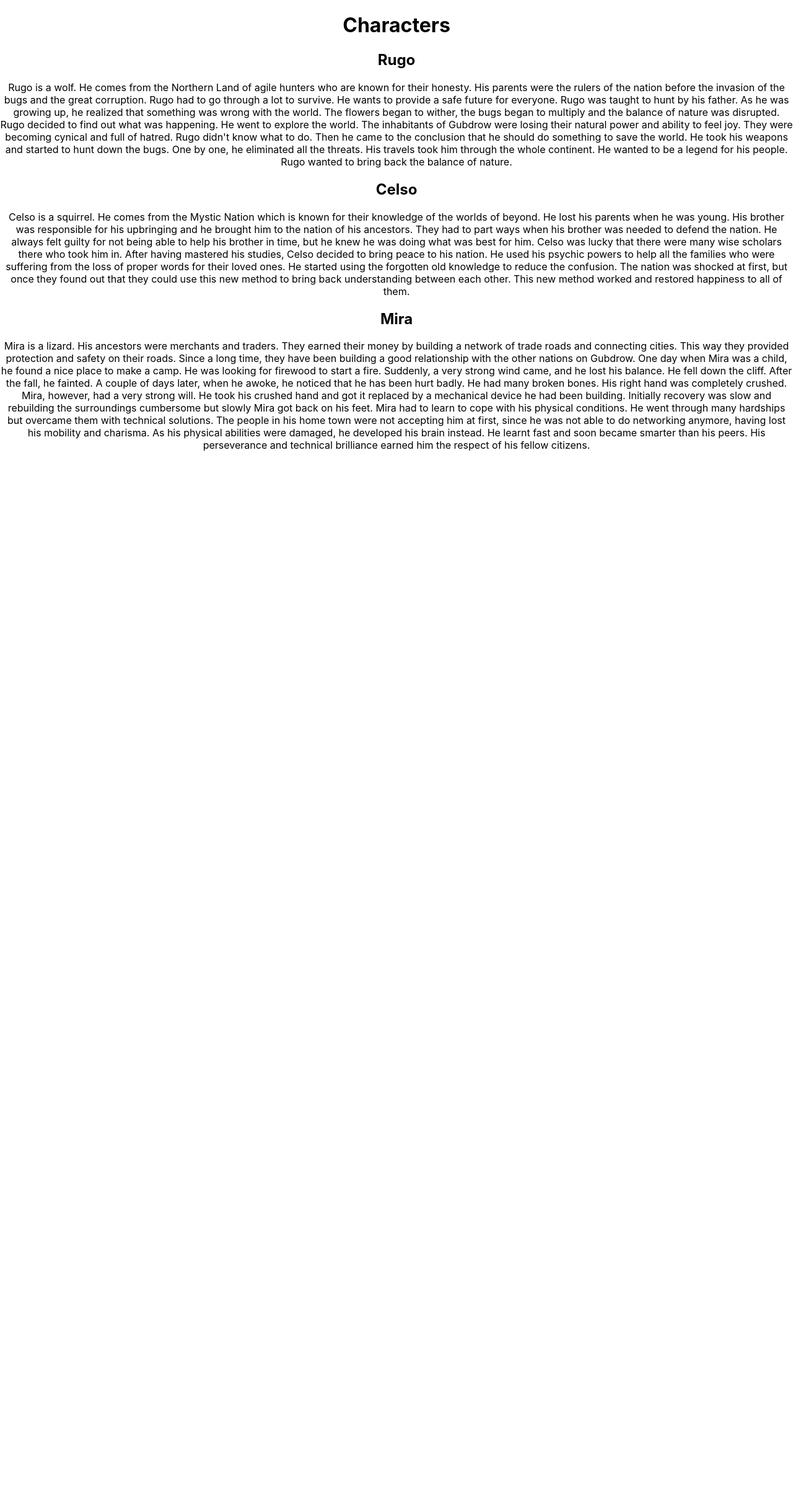
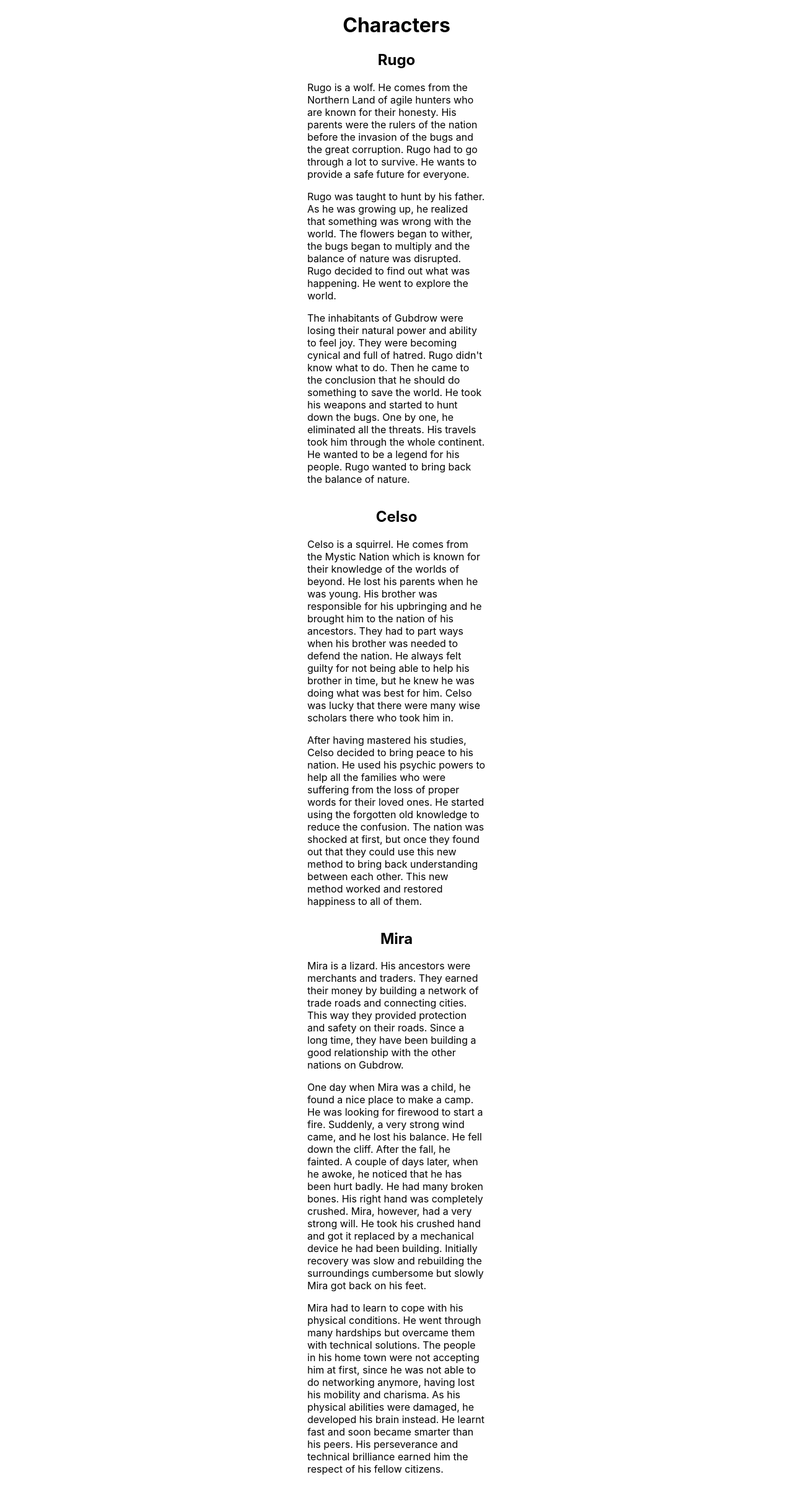
Before and after one commit to jraut/wordbug.io, a React (Create React App) app in the folder dev/: page / in a window 1280 px wide. Shown: the whole page at 62% size. Before the commit the page ends 800 px from the top, so only its background shows below. Built offline with nearby package versions, Linux system fonts and the light colour scheme.

Commit message:
refactor: make character description presentation more pleassant
- fix a couple of spelling issues

```diff
--- a/dev/src/components/Characters.tsx
+++ b/dev/src/components/Characters.tsx
@@ -3,7 +3,7 @@ import { CHARACTER_DATA } from '../fixtures/characters'
 
 export interface Character {
     name: string
-    description: string
+    description: string[]
 }
 export const Characters: React.FC<{}> = () => {
     const characters = CHARACTER_DATA
@@ -11,12 +11,12 @@ export const Characters: React.FC<{}> = () => {
         {characters.map(char => {
             return <div>
                 <h2>
-                { char.name }
+                    {char.name}
                 </h2>
                 <p>
-                { char.description }
+                    {char.description.map(d => <p style={{ textAlign: "left", maxWidth: '18em', margin: 'auto', paddingBottom: '1em' }}> {d}</p>)}
             </p>
             </div>
         })}
-</div>)
+    </div >)
 }
--- a/dev/src/fixtures/characters.ts
+++ b/dev/src/fixtures/characters.ts
@@ -3,30 +3,24 @@ import { Character } from "../components/Characters";
 export const CHARACTER_DATA: Character[] = [
     {
         name: 'Rugo',
-        description: `
-Rugo is a wolf. He comes from the Northern Land of agile hunters who are known for their honesty. His parents were the rulers of the nation before the invasion of the bugs and the great corruption. Rugo had to go through a lot to survive. He wants to provide a safe future for everyone.
-
-Rugo was taught to hunt by his father. As he was growing up, he realized that something was wrong with the world. The flowers began to wither, the bugs began to multiply and the balance of nature was disrupted. Rugo decided to find out what was happening. He went to explore the world.
-
-The inhabitants of Gubdrow were losing their natural power and ability to feel joy. They were becoming cynical and full of hatred. Rugo didn't know what to do. Then he came to the conclusion that he should do something to save the world. He took his weapons and started to hunt down the bugs. One by one, he eliminated all the threats. His travels took him through the whole continent. He wanted to be a legend for his people. Rugo wanted to bring back the balance of nature.
-`,
+        description: [
+            `Rugo is a wolf. He comes from the Northern Land of agile hunters who are known for their honesty. His parents were the rulers of the nation before the invasion of the bugs and the great corruption. Rugo had to go through a lot to survive. He wants to provide a safe future for everyone.`,
+            `Rugo was taught to hunt by his father. As he was growing up, he realized that something was wrong with the world. The flowers began to wither, the bugs began to multiply and the balance of nature was disrupted. Rugo decided to find out what was happening. He went to explore the world.`,
+            `The inhabitants of Gubdrow were losing their natural power and ability to feel joy. They were becoming cynical and full of hatred. Rugo didn't know what to do. Then he came to the conclusion that he should do something to save the world. He took his weapons and started to hunt down the bugs. One by one, he eliminated all the threats. His travels took him through the whole continent. He wanted to be a legend for his people. Rugo wanted to bring back the balance of nature.`,],
     },
     {
         name: 'Celso',
-        description: `
-Celso is a squirrel. He comes from the Mystic Nation which is known for their knowledge of the worlds of beyond. He lost his parents when he was young. His brother was responsible for his upbringing and he brought him to the nation of his ancestors. They had to part ways when his brother was needed to defend the nation. He always felt guilty for not being able to help his brother in time, but he knew he was doing what was best for him. Celso was lucky that there were many wise scholars there who took him in.
-
-After having mastered his studies, Celso decided to bring peace to his nation. He used his psychic powers to help all the families who were suffering from the loss of proper words for their loved ones. He started using the forgotten old knowledge to reduce the confusion. The nation was shocked at first, but once they found out that they could use this new method to bring back understanding between each other. This new method worked and restored happiness to all of them.
-`,
+        description: [
+            `Celso is a squirrel. He comes from the Mystic Nation which is known for their knowledge of the worlds of beyond. He lost his parents when he was young. His brother was responsible for his upbringing and he brought him to the nation of his ancestors. They had to part ways when his brother was needed to defend the nation. He always felt guilty for not being able to help his brother in time, but he knew he was doing what was best for him. Celso was lucky that there were many wise scholars there who took him in.`,
+            `After having mastered his studies, Celso decided to bring peace to his nation. He used his psychic powers to help all the families who were suffering from the loss of proper words for their loved ones. He started using the forgotten old knowledge to reduce the confusion. The nation was shocked at first, but once they found out that they could use this new method to bring back understanding between each other. This new method worked and restored happiness to all of them. `,]
+        ,
     },
     {
         name: 'Mira',
-        description: `
-Mira is a lizard. His ancestors were merchants and traders. They earned their money by building a network of trade roads and connecting cities. This way they provided protection and safety on their roads. Since a long time, they have been building a good relationship with the other nations on Gubdrow.
-
-One day when Mira was a child, he found a nice place to make a camp. He was looking for firewood to start a fire. Suddenly, a very strong wind came, and he lost his balance. He fell down the cliff. After the fall, he fainted. A couple of days later, when he awoke, he noticed that he has been hurt badly. He had many broken bones. His right hand was completely crushed. Mira, however, had a very strong will. He took his crushed hand and got it replaced by a mechanical device he had been building. Initially recovery was slow and rebuilding the surroundings cumbersome but slowly Mira got back on his feet.
-
-Mira had to learn to cope with his physical conditions. He went through many hardships but overcame them with technical solutions. The people in his home town were not accepting him at first, since he was not able to do networking anymore, having lost his mobility and charisma. As his physical abilities were damaged, he developed his brain instead. He learnt fast and soon became smarter than his peers. His perseverance and technical brilliance earned him the respect of his fellow citizens.
-        `
+        description: [
+            `Mira is a lizard. His ancestors were merchants and traders. They earned their money by building a network of trade roads and connecting cities. This way they provided protection and safety on their roads. Since a long time, they have been building a good relationship with the other nations on Gubdrow.`,
+            `One day when Mira was a child, he found a nice place to make a camp. He was looking for firewood to start a fire. Suddenly, a very strong wind came, and he lost his balance. He fell down the cliff. After the fall, he fainted. A couple of days later, when he awoke, he noticed that he has been hurt badly. He had many broken bones. His right hand was completely crushed. Mira, however, had a very strong will. He took his crushed hand and got it replaced by a mechanical device he had been building. Initially recovery was slow and rebuilding the surroundings cumbersome but slowly Mira got back on his feet.`,
+            `Mira had to learn to cope with his physical conditions. He went through many hardships but overcame them with technical solutions. The people in his home town were not accepting him at first, since he was not able to do networking anymore, having lost his mobility and charisma. As his physical abilities were damaged, he developed his brain instead. He learnt fast and soon became smarter than his peers. His perseverance and technical brilliance earned him the respect of his fellow citizens.`,
+        ]
     }
 ]
```
Lines whose indentation alone changed are shown as unchanged.
